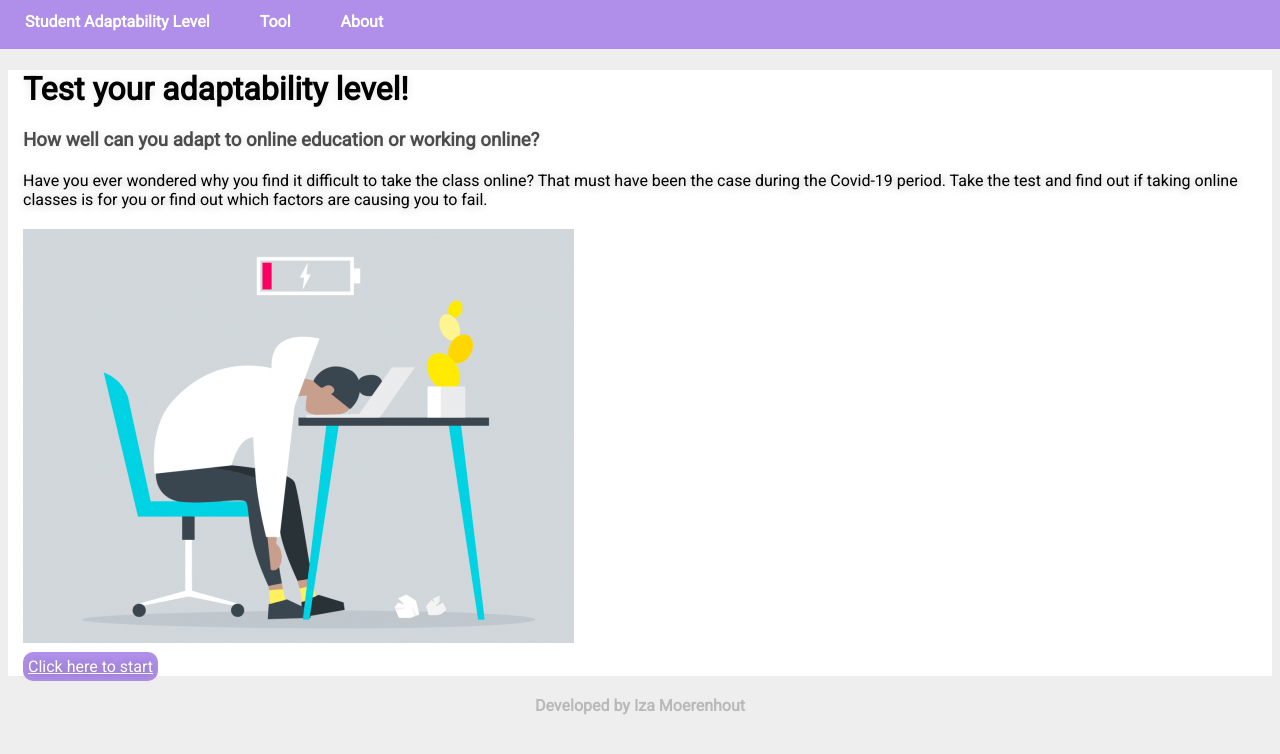
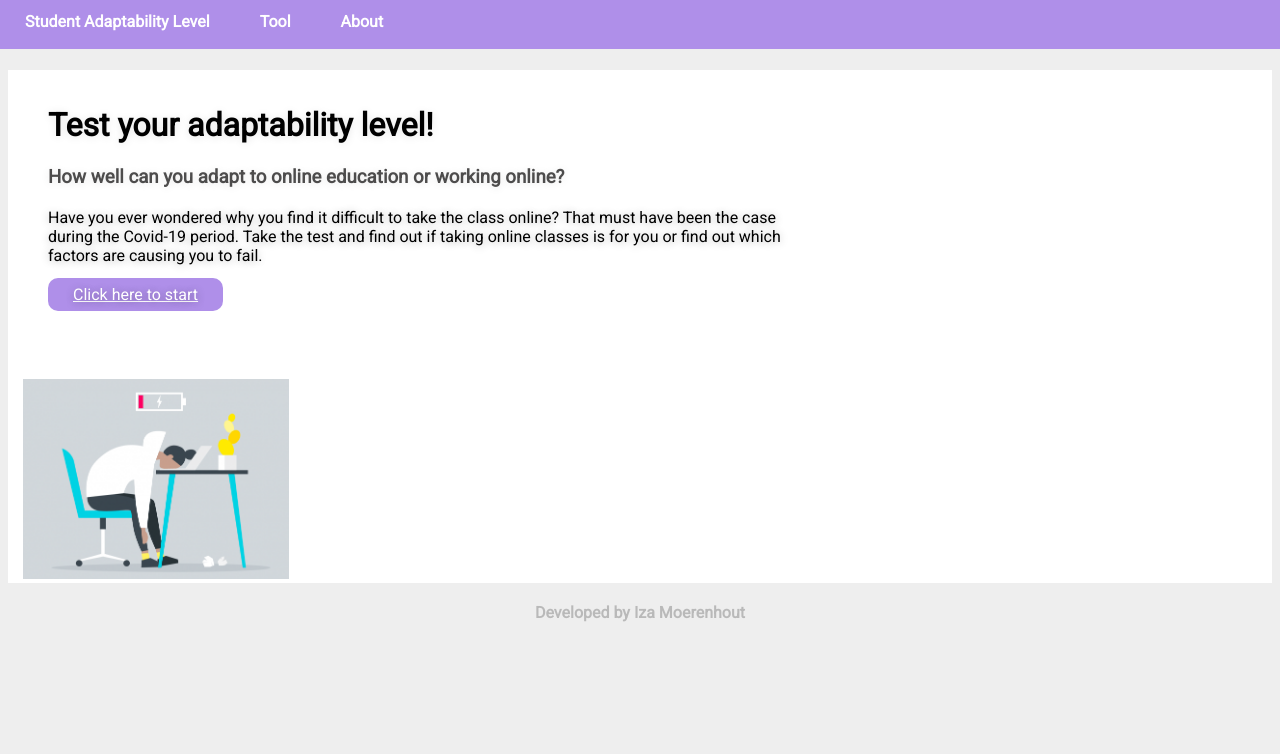
Before and after one commit to izamoerenhout/student-adaptability-level, a React (Create React App) app: page /student-adaptability-level/ in a window 1280 px wide. Shown: the top 754 px of the page. Built offline with nearby package versions, Linux system fonts and the light colour scheme.

Commit message:
formatting updated

```diff
--- a/src/pages/_shared/_css/header.css
+++ b/src/pages/_shared/_css/header.css
@@ -9,25 +9,28 @@
     padding: 0px 15px;
 }
 
-.header .container .row {
-    margin-bottom: 10px;
+.header .container .info-text {
+    width: 60%;
+    padding: 15px 25px 75px
 }
+
+.header .container .predict {
+    padding-top: 15px;
+}
+
 
 .header .container h1 {
     font-weight: bold;
-    font-family: 'Roboto', sans-serif;
     text-shadow: 0 1px 8px rgb(0 0 0 / 10%);
 }
 
 .header .container h3 {
     font-weight: bold;
-    font-family: 'Roboto', sans-serif;
     color: rgb(77, 76, 76);
     text-shadow: 0 1px 8px rgb(0 0 0 / 10%);
 }
 
 .header .container p {
-    font-family: 'Roboto', sans-serif;
     text-shadow: 0 1px 8px rgb(0 0 0 / 30%);
     margin-top: 20px;
     margin-bottom: 20px;
@@ -35,21 +38,17 @@
 
 .header .container .btn {
     /* min-width: 250px; */
-    /* position: relative; */
+    position: relative;
     background-color: #af8fe9;
     color:  white;
-    padding-block: 5px;
+    padding: 20px;
+    padding-block: 7px;
     border-radius: 10px;
-}
-
-.header .container .btn.btn-upload {
-    min-width: 135px;
 }
 
 .header .container .btn span {
     /* margin-left: 25px; */
     padding: 5px;
-    font-family: 'Roboto', sans-serif;
     text-shadow: 0 1px 8px rgb(0 0 0 / 30%);
 }
 
--- a/src/pages/_shared/main.css
+++ b/src/pages/_shared/main.css
@@ -4,6 +4,7 @@
 
 body {
     background: #eee;
+    font-family: 'Roboto', sans-serif;
 }
 
 main {
@@ -11,14 +12,9 @@ main {
     /* margin-top: 50px; */
 }
 
-h1, h2, h3, h4, h5, div {
-    font-family: 'Roboto', sans-serif;
-}
-
 footer {
     padding: 20px;
     text-align: center;
-    font-family: 'Roboto', sans-serif;
     font-weight: bold;
     color: rgb(0 0 0 / 22%);
 }
@@ -30,3 +26,7 @@ footer {
     border-radius: 10px;
     color: #333;
 }
+
+.form-error {
+    color: red
+}
--- a/src/pages/about.js
+++ b/src/pages/about.js
@@ -3,27 +3,29 @@ function About() {
     <>
       <div className="header">
         <div className="container">
+          <div className="info-text">
             <h1>About the tool</h1>
 
             <h2>How does it work?</h2>
             <p>
               This AI can predict how well you are likely to adapt to online
-            classes. The AI makes this prediction based on your entered data and
-            a trained model. With the click of a button, it is predicted how
-            well you can adapt to taking classes online or working from home.
+              classes. The AI makes this prediction based on your entered data
+              and a trained model. With the click of a button, it is predicted
+              how well you can adapt to taking classes online or working from
+              home.
             </p>
 
             <h2>How do we handle your data?</h2>
             <p>
-            The entered data is used only once by our trained AI. That is why it
-            is never stored anywhere on our servers, we do this because we value
-            your privacy!
+              The entered data is used only once by our trained AI. That is why
+              it is never stored anywhere on our servers, we do this because we
+              value your privacy!
             </p>
 
             <h2>Why is the prediction reliable?</h2>
             <p>
-            The data was collected by researchers through questionnaires in the
-            region of Bangladesh. The dataset is from
+              The data was collected by researchers through questionnaires in
+              the region of Bangladesh. The dataset is from
               <a href="https://www.kaggle.com/datasets/mdmahmudulhasansuzan/students-adaptability-level-in-online-education">
                 {" "}
                 Kaggle
@@ -32,6 +34,7 @@ function About() {
             </p>
           </div>
         </div>
+      </div>
     </>
   );
 }
--- a/src/pages/home.js
+++ b/src/pages/home.js
@@ -6,32 +6,35 @@ function Home() {
     <>
       <div className="header">
         <div className="container">
-          <div className="row">
-            <div className="col-lg-8 col-md-4">
+          <div className="info-text">
             <h1>Test your adaptability level!</h1>
             <h3>
               How well can you adapt to online education or working online?
             </h3>
             <p>
-                Have you ever wondered why you find it difficult to take the
-                class online? That must have been the case during the Covid-19
-                period. Take the test and find out if taking online classes is
-                for you or find out which factors are causing you to fail.
+              Have you ever wondered why you find it difficult to take the class
+              online? That must have been the case during the Covid-19 period.
+              Take the test and find out if taking online classes is for you or
+              find out which factors are causing you to fail.
             </p>
+
+            <Link
+              to="/predict"
+              className="btn"
+            >
+              <span>Click here to start</span>
+            </Link>
+
+            <br />
+
+
           </div>
-            <div className=".col-4 .col-md-2">
+
           <img
               src={student}
               alt="tired student"
+              height={"200px"}
             />
-            </div>
-          </div>
-          <Link
-            to="/predict"
-            className="btn roboto"
-          >
-            <span>Click here to start</span>
-          </Link>
         </div>
       </div>
     </>
--- a/src/pages/prediction/fragments/form.js
+++ b/src/pages/prediction/fragments/form.js
@@ -4,7 +4,7 @@ function Form(props) {
   return (
     <>
       <div className="header">
-        <div className="container">
+        <div className="container predict">
           <h1>To make a prediction</h1>
           <div className="card bg-white pb-3">
             <h2 className="display-2 mb-0">
@@ -22,7 +22,7 @@ function Form(props) {
                         >
                           <b>Oeps.. something went wrong:</b>
                           {form.errors.map((error, index) => {
-                            return <div key={index}> [-] {error} </div>;
+                            return <div className="form-error" key={index}> [-] {error} </div>;
                           })}
                         </div>
                       </>
--- a/src/pages/prediction/predict-logic.js
+++ b/src/pages/prediction/predict-logic.js
@@ -7,6 +7,7 @@ function PredictLogic() {
 
   // Show loading
   const [isLoading, setIsLoading] = useState(false);
+  const [isFailed, setIsFailed] = useState(false);
 
   // Features
   const [gender, setGender] = useState(undefined);
@@ -28,7 +29,7 @@ function PredictLogic() {
     // The form has default behavior that we don't need
     event.preventDefault();
 
-    // Show loading bar
+    setIsFailed(false);
     setIsLoading(true);
 
     // Get the file so when can include in our prediction request
@@ -53,6 +54,7 @@ function PredictLogic() {
     };
 
     const response = await fetch("http://127.0.0.1:5041/api/predict", options);
+    // const response = await fetch("https://iza.hcaid.nl/api/predict", options);
     console.log(options);
     console.log(response);
 
@@ -62,6 +64,8 @@ function PredictLogic() {
     if (res.errors.length > 0) {
       console.log("error");
       setErrors(res.errors);
+      setIsLoading(false);
+      setIsFailed(true);
       return;
     }
 
@@ -84,6 +88,7 @@ function PredictLogic() {
     },
     values: {
       isLoading,
+      isFailed
     },
     form: {
       errors,
--- a/src/pages/prediction/predict.js
+++ b/src/pages/prediction/predict.js
@@ -16,15 +16,20 @@ function Predict() {
           )}
 
           {/* SHOW RESULT FROM PREDICTION */}
-              {result.res !== undefined && (
-                <Result logic={result} />
-              )}
+          {result.res !== undefined && <Result logic={result} />}
 
           {/* SHOW LOADING SPINNER */}
-              {values.isLoading && (
-                <Loading logic={{ form, values }} />
+          {values.isLoading && <Loading logic={{ form, values }} />}
+
+          {values.isFailed && (
+            <div
+              className="alert alert-danger"
+              role="alert"
+            >
+              Something went wrong!
+              {/* {result.res["errors"]} */}
+            </div>
           )}
-
         </div>
       </div>
     </>
```
Also changed, not shown: src/pages/prediction/fragments/result.js (+2 -5 lines). Lines whose indentation alone changed are shown as unchanged.
